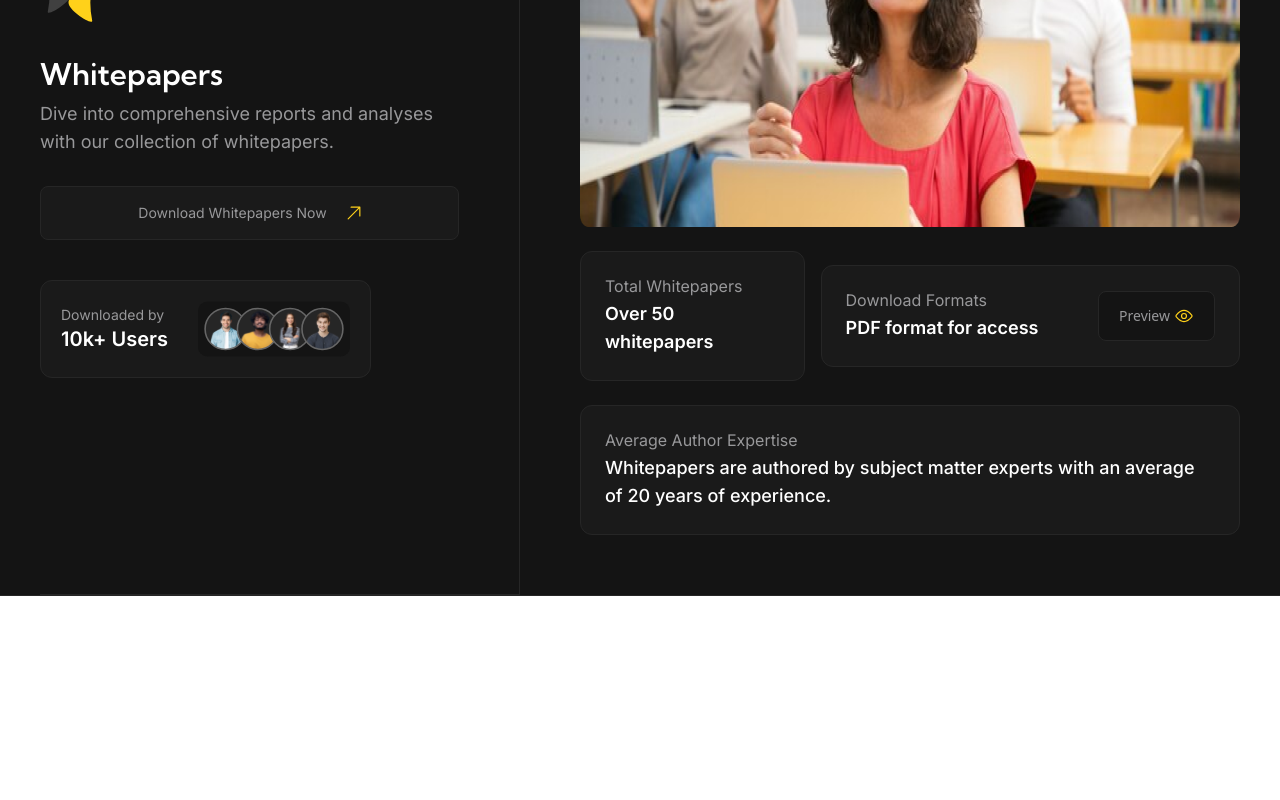
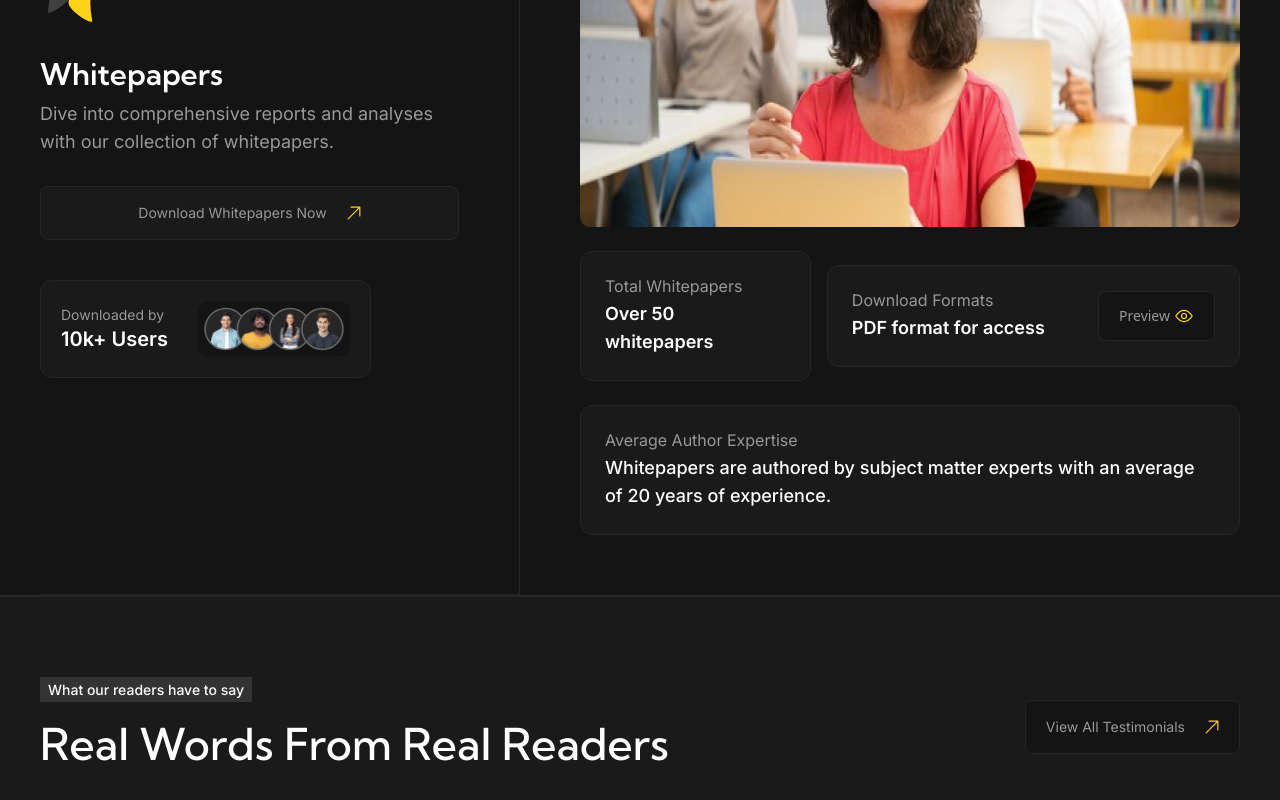
Before and after one commit to AbassKoyang/swirl, a React (Vite) app: page / in a window 1280 px wide. Shown: the part 4737-5537 px from the top of the page. Before the commit the page ends 5333 px from the top, so only its background shows below. Built offline with nearby package versions, Linux system fonts and the light colour scheme.

Commit message:
created testimonil section

```diff
--- a/src/pages/Home.jsx
+++ b/src/pages/Home.jsx
@@ -122,7 +122,7 @@ const Home = () => {
                 <p className="font-inter text-[#98989A] text-sm lg:text-[16px] 2xl:text-lg mb-[2px] lg:mb-1">Total Whitepapers</p>
                 <h3 className='font-semibold font-inter text-[16px] lg:text-lg 2xl:text-xl text-white '>Over 50 whitepapers</h3>
               </div>
-              <div className="w-full lg:w-[66%] flex items-center justify-between p-5 lg:p-6 2xl:p-[30px] bg-[#1A1A1A] border border-[#262626] rounded-xl">
+              <div className="w-full lg:w-[63%] flex items-center justify-between p-5 lg:p-6 2xl:p-[30px] bg-[#1A1A1A] border border-[#262626] rounded-xl">
                 <div className="">
                 <p className="font-inter text-[#98989A] text-sm lg:text-[16px] 2xl:text-lg mb-[2px] lg:mb-1">Download Formats</p>
                 <h3 className='font-semibold font-inter text-[16px] lg:text-lg 2xl:text-xl text-white '>PDF format for access</h3>
@@ -140,6 +140,9 @@ const Home = () => {
             </div>
           </div>
     </section>
+    <section className="w-full">
+    <SubheadingCon heading="Real Words from Real Readers" text='What our readers have to say' styles='w-full md:w-fit flex items-center justify-center gap-5 2xl:gap-[10px] px-[20px] py-4 2xl:px-[24px] 2xl:py-[18px] mt-[30px] lg:mt-0 bg-[#141414] border border-[#262626] rounded-[8px] 2xl:rounded-xl text-[#98989A] font-normal font-inter text-sm 2xl:text-lg z-20 hover:text-white hover:font-medium transition-all duration-200 ease-in-out' buttonText='View All Testimonials' containerStyles="flex-col lg:flex-row justify-between" />
+    </section>
     </section>
   )
 }
```
